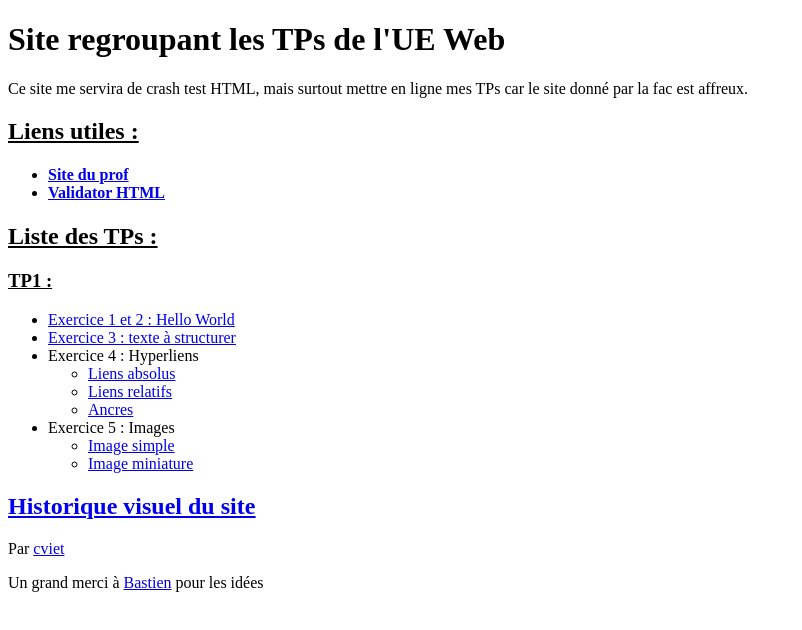
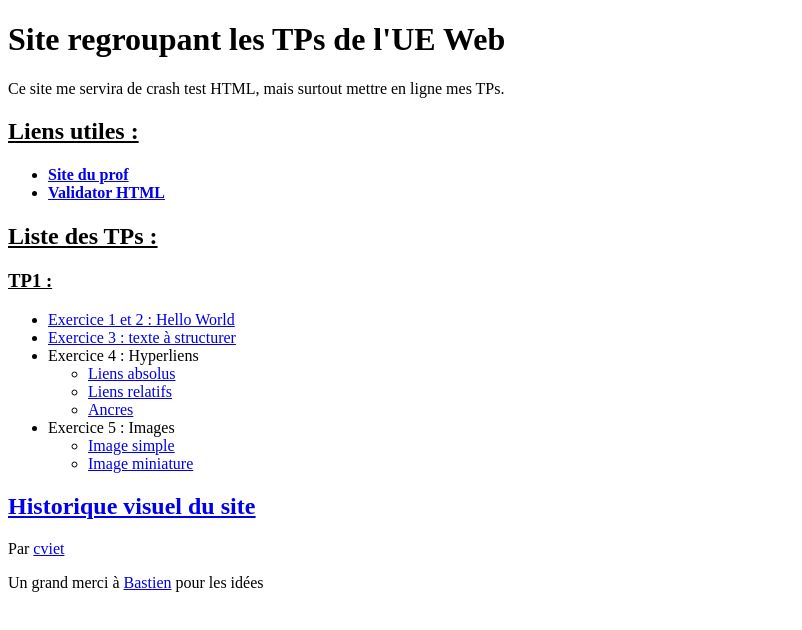
Before and after one commit to cviet/s4_web, a plain HTML site: page index.html in a window 1280 px wide. Shown: the whole page, without its empty margins (0-802 px from the left). Drawn offline with Linux system fonts and the light colour scheme.

Commit message:
Add files via upload

```diff
--- a/index.html
+++ b/index.html
@@ -5,7 +5,7 @@
     </head>
     <body>
         <h1>Site regroupant les TPs de l'UE Web</h1>
-                        <p> Ce site me servira de crash test HTML, mais surtout mettre en ligne mes TPs car le site donné par la fac est affreux.</p>
+                        <p> Ce site me servira de crash test HTML, mais surtout mettre en ligne mes TPs.</p>
             <h2><u>Liens utiles :</u></h2>
                     <h4>
                         <ul>
```
